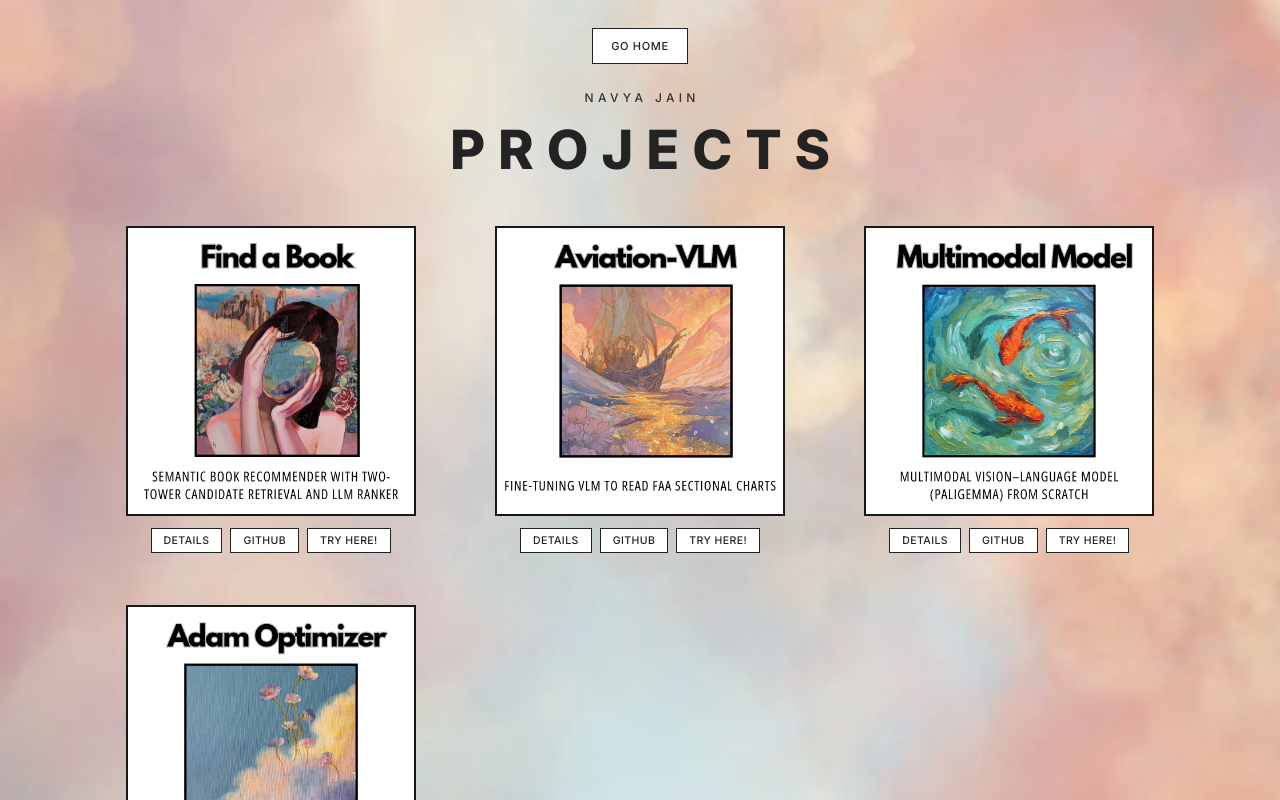
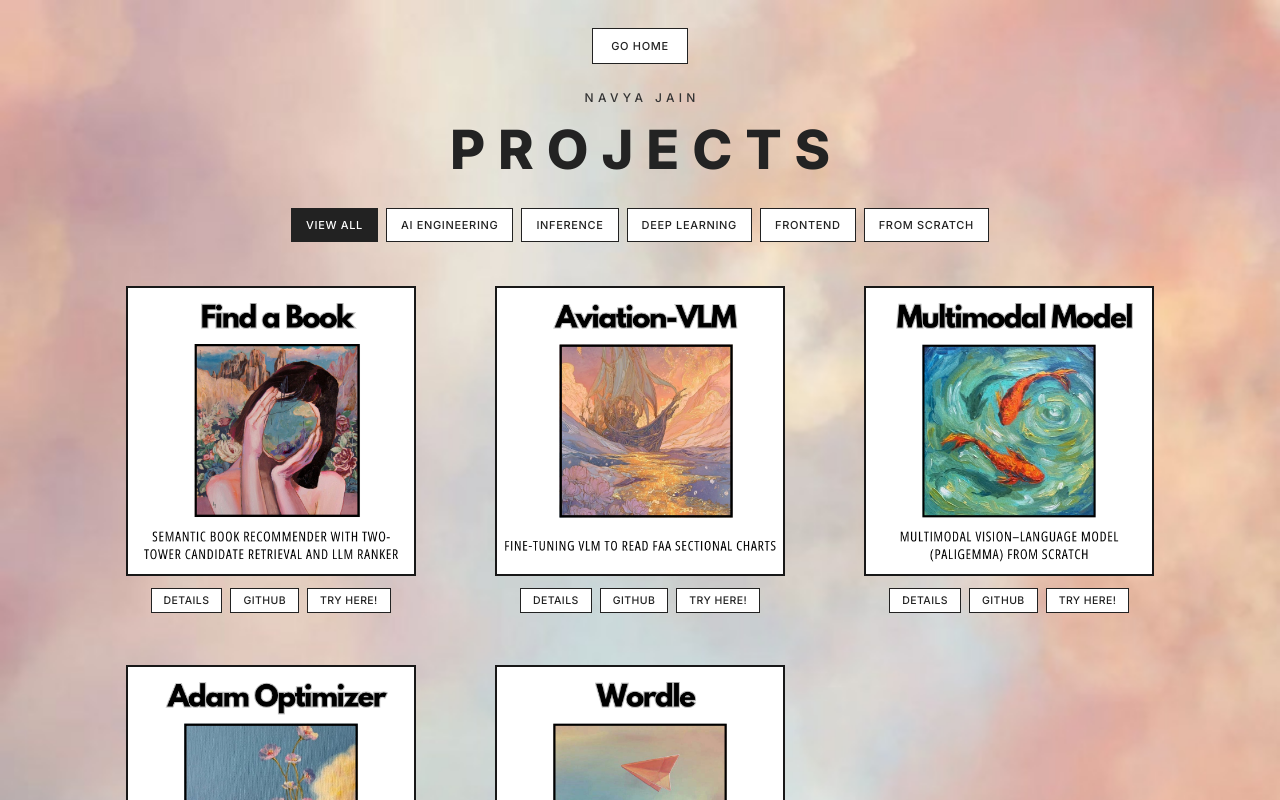
Before and after one commit to ivybot4/little-world, a React (Vite) app: page /projects in a window 1280 px wide. Shown: the top 800 px of the page. Built offline with nearby package versions, Linux system fonts and the light colour scheme.

Commit message:
filters for projects

```diff
--- a/src/config/projects.ts
+++ b/src/config/projects.ts
@@ -1,7 +1,26 @@
+export type ProjectTag =
+  | 'ai-engineering'
+  | 'inference'
+  | 'from-scratch'
+  | 'deep-learning'
+  | 'frontend';
+
+export type ProjectFilterId = 'all' | ProjectTag;
+
+export const PROJECT_FILTERS: { id: ProjectFilterId; label: string }[] = [
+  { id: 'all', label: 'VIEW ALL' },
+  { id: 'ai-engineering', label: 'AI ENGINEERING' },
+  { id: 'inference', label: 'INFERENCE' },
+  { id: 'deep-learning', label: 'DEEP LEARNING' },
+  { id: 'frontend', label: 'FRONTEND' },
+  { id: 'from-scratch', label: 'FROM SCRATCH' },
+];
+
 export interface ProjectConfig {
   id: string;
   title: string;
   image: string;
+  tags: ProjectTag[];
   detailsUrl?: string;
   githubUrl?: string;
   tryUrl?: string;
@@ -12,21 +31,30 @@ export const projects: ProjectConfig[] = [
     id: 'find-a-book',
     title: 'Find a Book',
     image: '/images/projects/book-recommendation.png',
+    tags: ['ai-engineering', 'deep-learning', 'inference'],
   },
   {
     id: 'aviation-llm',
     title: 'Multimodal Fine-tuning',
     image: '/images/projects/aviation-llm.png',
+    tags: ['ai-engineering'],
   },
   {
     id: 'paligemma',
     title: 'Paligemma from Scratch',
     image: '/images/projects/multimodal.png',
+    tags: ['from-scratch', 'deep-learning'],
   },
   {
     id: 'adam-optimizer',
     title: 'Adam Optimizer from Scratch',
     image: '/images/projects/adam-optimizer.png',
+    tags: ['from-scratch', 'deep-learning'],
   },
-
+  {
+    id: 'wordle',
+    title: 'Wordle',
+    image: '/images/projects/wordle.png',
+    tags: ['frontend'],
+  },
 ];
--- a/src/pages/AboutPage.tsx
+++ b/src/pages/AboutPage.tsx
@@ -37,11 +37,7 @@ export function AboutPage() {
             </p>
 
             <p className="about-paragraph">
-              I also like to build things that I would find useful. I was trying to understand how
-              FAA sectional charts are read (they look pretty complicated if you&apos;re not from an
-              aviation background), and so I fine-tuned a vision language model to understand those.
-              Or I wanted to find a book according to my mood, so built a recommender using LLMs and
-              two-tower architecture (and embedding lookups etc for the cold-start problem).
+              I am interested in on-device AI and quantization, along with world models.
             </p>
 
             <div className="about-actions">
--- a/src/pages/ProjectsPage.css
+++ b/src/pages/ProjectsPage.css
@@ -66,6 +66,44 @@
   text-transform: uppercase;
   color: #232323;
   padding-left: 0.24em; /* optical centering for letter-spacing */
+}
+
+.projects-filters {
+  display: flex;
+  align-items: center;
+  justify-content: center;
+  flex-wrap: nowrap;
+  gap: 8px;
+  margin-top: 26px;
+  max-width: 100%;
+  overflow-x: auto;
+}
+
+.projects-filter-btn {
+  appearance: none;
+  display: inline-flex;
+  align-items: center;
+  justify-content: center;
+  padding: 9px 14px;
+  border: 1px solid #222222;
+  background: #ffffff;
+  color: #222222;
+  font-family: inherit;
+  font-size: 11px;
+  font-weight: 500;
+  letter-spacing: 0.06em;
+  text-transform: uppercase;
+  white-space: nowrap;
+  flex-shrink: 0;
+  cursor: pointer;
+  transition: background-color 180ms ease, color 180ms ease;
+}
+
+.projects-filter-btn:hover,
+.projects-filter-btn:focus-visible,
+.projects-filter-btn--active {
+  background: #222222;
+  color: #ffffff;
 }
 
 .projects-grid-container {
--- a/src/pages/ProjectsPage.tsx
+++ b/src/pages/ProjectsPage.tsx
@@ -1,8 +1,16 @@
+import { useState } from 'react';
 import { Link } from 'react-router-dom';
-import { projects } from '../config/projects';
+import { PROJECT_FILTERS, projects, type ProjectFilterId } from '../config/projects';
 import './ProjectsPage.css';
 
 export function ProjectsPage() {
+  const [activeFilter, setActiveFilter] = useState<ProjectFilterId>('all');
+
+  const visibleProjects =
+    activeFilter === 'all'
+      ? projects
+      : projects.filter((project) => project.tags.includes(activeFilter));
+
   return (
     <div className="projects-page">
       <header className="projects-header">
@@ -11,11 +19,28 @@ export function ProjectsPage() {
         </Link>
         <p className="projects-author">NAVYA JAIN</p>
         <h1 className="projects-title">PROJECTS</h1>
+
+        <div className="projects-filters" role="group" aria-label="Filter projects by category">
+          {PROJECT_FILTERS.map((filter) => {
+            const isActive = activeFilter === filter.id;
+            return (
+              <button
+                key={filter.id}
+                type="button"
+                className={`projects-filter-btn ${isActive ? 'projects-filter-btn--active' : ''}`}
+                aria-pressed={isActive}
+                onClick={() => setActiveFilter(filter.id)}
+              >
+                {filter.label}
+              </button>
+            );
+          })}
+        </div>
       </header>
 
       <main className="projects-grid-container">
         <div className="projects-grid">
-          {projects.map((project) => (
+          {visibleProjects.map((project) => (
             <article key={project.id} className="project-card">
               <div className="project-image-frame">
                 <img
```
Also changed, not shown: public/images/projects/wordle.png (added).
